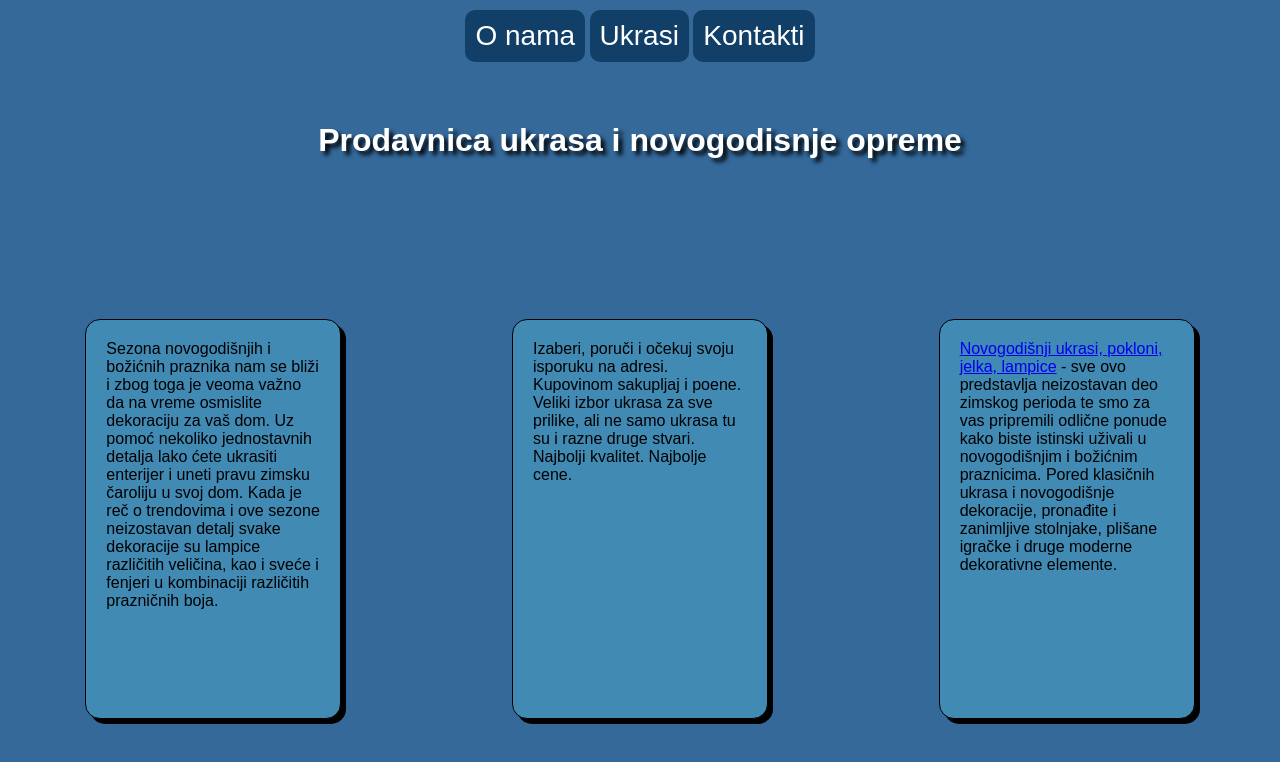
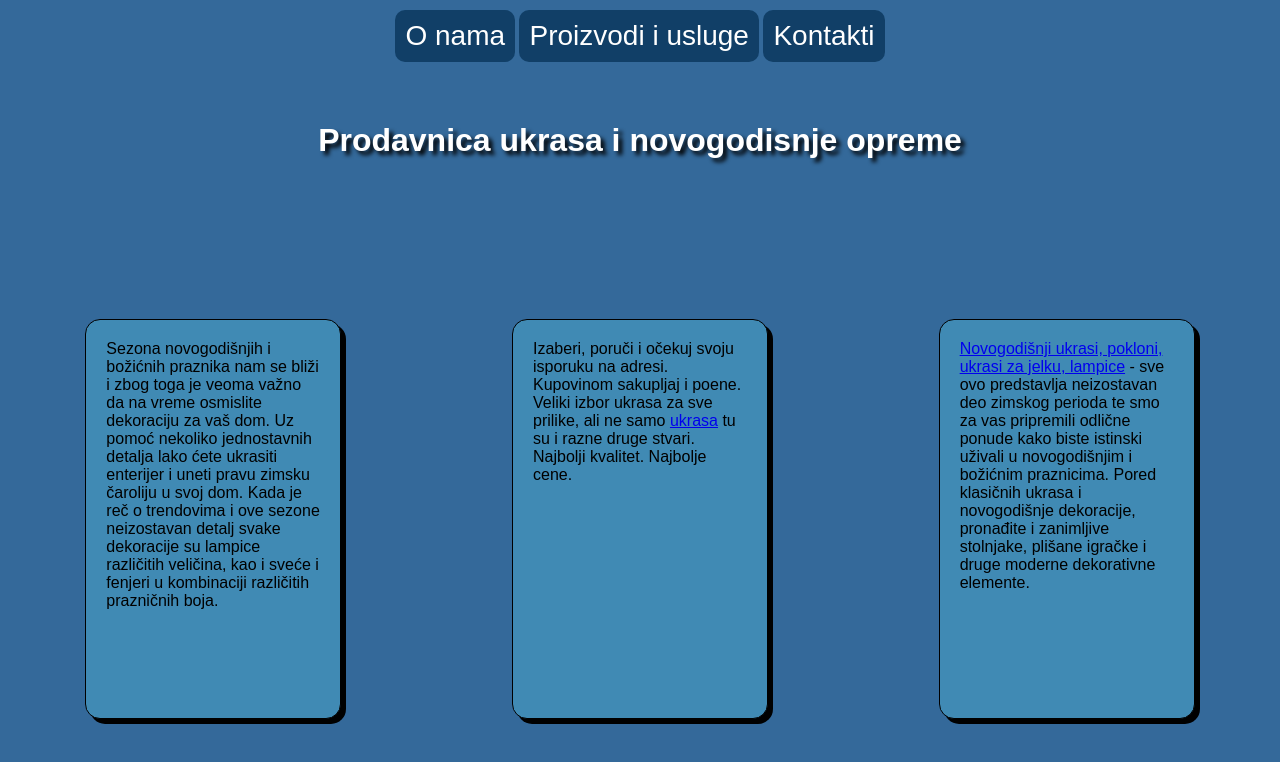
Before and after one commit to aleksej018/ukrasi, a plain HTML site: page index.html in a window 1280 px wide. Drawn offline with Linux system fonts and the light colour scheme.

Commit message:
Update index.html

```diff
--- a/index.html
+++ b/index.html
@@ -15,7 +15,7 @@
     <div id="meni">
         <header>
                 <a href="Onama.html">O nama</a>
-                <a href="Proizvodi_i_usluge.html">Ukrasi</a>
+                <a href="Proizvodi_i_usluge.html">Proizvodi i usluge</a>
                 <a href="Kontakti.html">Kontakti</a>
         </header>
     </div>
@@ -34,11 +34,11 @@
         </div>
         <div class="drugi">
             <p>Izaberi, poruči i očekuj svoju isporuku na adresi. Kupovinom sakupljaj i poene.
-            Veliki izbor ukrasa za sve prilike, ali ne samo ukrasa tu su i razne druge stvari.
+            Veliki izbor ukrasa za sve prilike, ali ne samo <a href="Proizvodi_i_usluge">ukrasa</a> tu su i razne druge stvari.
             Najbolji kvalitet. Najbolje cene.</p>
         </div>
         <div class="treci">
-            <p><a href="Proizvodi_i_usluge">Novogodišnji ukrasi, pokloni, jelka, lampice</a> - sve ovo predstavlja neizostavan deo zimskog perioda
+            <p><a href="Proizvodi_i_usluge">Novogodišnji ukrasi, pokloni, ukrasi za jelku, lampice</a> - sve ovo predstavlja neizostavan deo zimskog perioda
             te smo za vas pripremili odlične ponude kako biste istinski uživali u novogodišnjim i božićnim
             praznicima. Pored klasičnih ukrasa i novogodišnje dekoracije, pronađite i zanimljive stolnjake,
             plišane igračke i druge moderne dekorativne elemente.</p>
```
